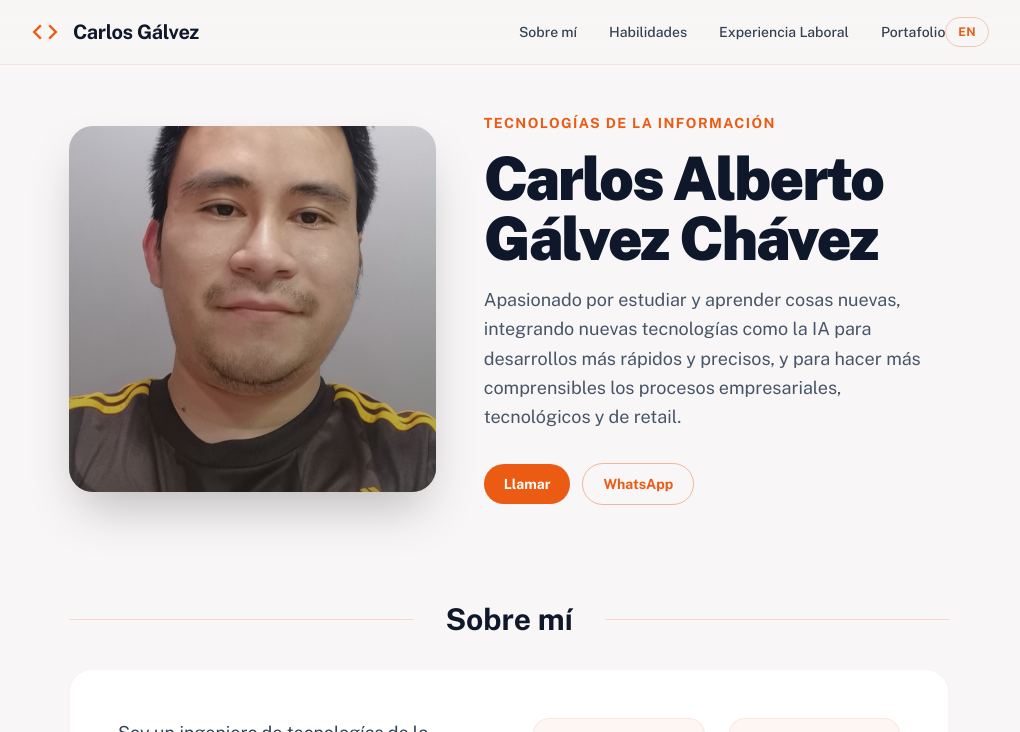
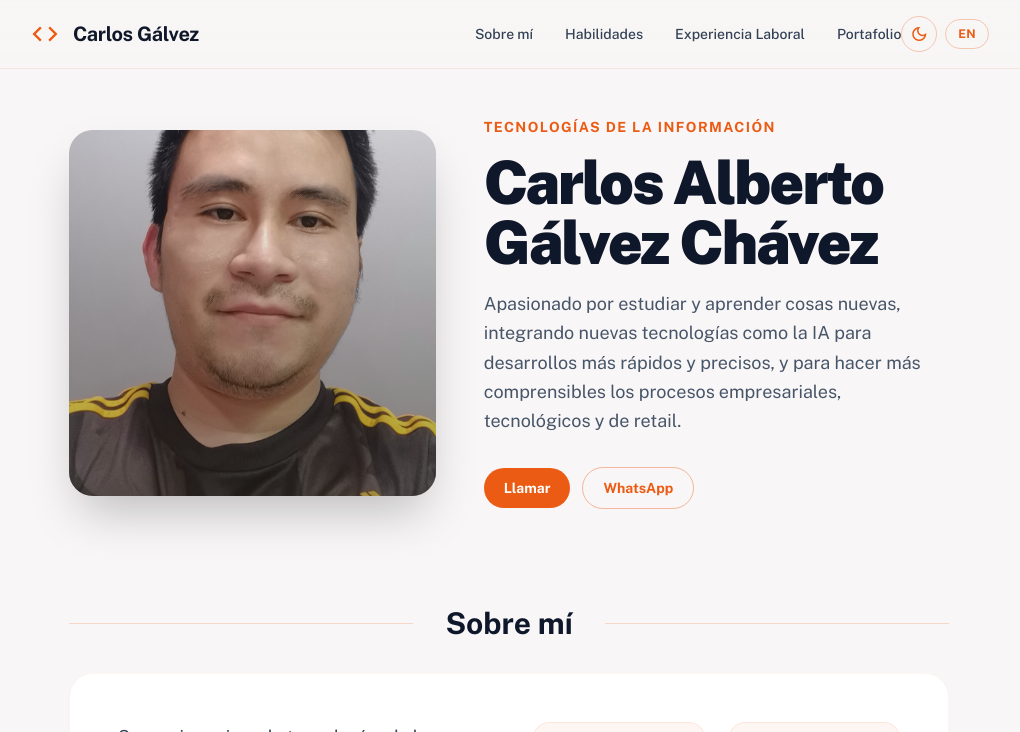
Before and after one commit to CharlieJulio13/portafolio, a plain HTML site: page index.html in a window 1280 px wide. Both pictures are taken after a click on the button "ES". Shown: the top 732 px of the page, without its empty margins (131-1151 px from the left). Drawn offline with nearby package versions, Linux system fonts and the light colour scheme.

Commit message:
actualizando modo oscuro/claro

```diff
--- a/index.html
+++ b/index.html
@@ -1,9 +1,18 @@
 <!DOCTYPE html>
 
-<html class="light" lang="en">
+<html lang="en">
 
 <head>
     <meta charset="utf-8" />
+    <script>
+        (function () {
+            const stored = localStorage.getItem("theme");
+            const prefersDark = window.matchMedia("(prefers-color-scheme: dark)").matches;
+            if (stored === "dark" || (!stored && prefersDark)) {
+                document.documentElement.classList.add("dark");
+            }
+        })();
+    </script>
     <meta content="width=device-width, initial-scale=1.0" name="viewport" />
     <script src="https://cdn.tailwindcss.com?plugins=forms,container-queries"></script>
     <link
@@ -224,11 +233,19 @@
                                 href="#portfolio" data-i18n="nav_portfolio">Portfolio</a>
                         </nav>
                     </div>
-                    <button id="language-toggle"
-                        class="rounded-full border border-primary/30 px-3 py-1.5 text-xs font-bold tracking-wide text-primary hover:bg-primary/10 transition-colors"
-                        type="button">
-                        ES
-                    </button>
+                    <div class="flex items-center gap-2">
+                        <button id="theme-toggle"
+                            class="flex size-9 items-center justify-center rounded-full border border-primary/30 text-primary hover:bg-primary/10 transition-colors"
+                            type="button" aria-label="Switch to dark mode">
+                            <span class="material-symbols-outlined text-xl theme-icon-light">dark_mode</span>
+                            <span class="material-symbols-outlined text-xl theme-icon-dark hidden">light_mode</span>
+                        </button>
+                        <button id="language-toggle"
+                            class="rounded-full border border-primary/30 px-3 py-1.5 text-xs font-bold tracking-wide text-primary hover:bg-primary/10 transition-colors"
+                            type="button">
+                            ES
+                        </button>
+                    </div>
                 </div>
             </header>
             <main class="flex-1">
@@ -589,7 +606,9 @@
                 exp3_li8: "Requirements gathering, needs analysis, and translation into technical specifications.",
                 exp3_li9: "Operation and maintenance of servers, databases, and network infrastructure.",
                 exp3_li10: "Implementation of cybersecurity best practices and controls aligned with corporate policy.",
-                footer_rights: "© 2026 Carlos Gálvez. All rights reserved."
+                footer_rights: "© 2026 Carlos Gálvez. All rights reserved.",
+                theme_toggle_dark: "Switch to dark mode",
+                theme_toggle_light: "Switch to light mode"
             },
             es: {
                 page_title: "Carlos Gálvez | Ingeniero de Tecnologías de la Información",
@@ -641,12 +660,36 @@
                 exp3_li8: "Levantamiento de requerimientos, análisis de necesidades y traducción a especificaciones técnicas.",
                 exp3_li9: "Operación y mantenimiento de servidores, bases de datos e infraestructura de red.",
                 exp3_li10: "Aplicación de buenas prácticas y controles en seguridad informática alineados a la política corporativa.",
-                footer_rights: "© 2026 Carlos Gálvez. Todos los derechos reservados."
+                footer_rights: "© 2026 Carlos Gálvez. Todos los derechos reservados.",
+                theme_toggle_dark: "Cambiar a modo oscuro",
+                theme_toggle_light: "Cambiar a modo claro"
             }
         };
 
         const languageToggle = document.getElementById("language-toggle");
+        const themeToggle = document.getElementById("theme-toggle");
+        const themeIconLight = themeToggle.querySelector(".theme-icon-light");
+        const themeIconDark = themeToggle.querySelector(".theme-icon-dark");
         let currentLang = "en";
+
+        function isDarkMode() {
+            return document.documentElement.classList.contains("dark");
+        }
+
+        function updateThemeUI() {
+            const dark = isDarkMode();
+            themeIconLight.classList.toggle("hidden", dark);
+            themeIconDark.classList.toggle("hidden", !dark);
+            const key = dark ? "theme_toggle_light" : "theme_toggle_dark";
+            themeToggle.setAttribute("aria-label", translations[currentLang][key]);
+        }
+
+        function setTheme(theme) {
+            const dark = theme === "dark";
+            document.documentElement.classList.toggle("dark", dark);
+            localStorage.setItem("theme", dark ? "dark" : "light");
+            updateThemeUI();
+        }
 
         function setLanguage(lang) {
             currentLang = lang;
@@ -665,11 +708,18 @@
             });
 
             languageToggle.textContent = lang === "en" ? "ES" : "EN";
+            updateThemeUI();
         }
+
+        themeToggle.addEventListener("click", () => {
+            setTheme(isDarkMode() ? "light" : "dark");
+        });
 
         languageToggle.addEventListener("click", () => {
             setLanguage(currentLang === "en" ? "es" : "en");
         });
+
+        updateThemeUI();
     </script>
 </body>
 
```
